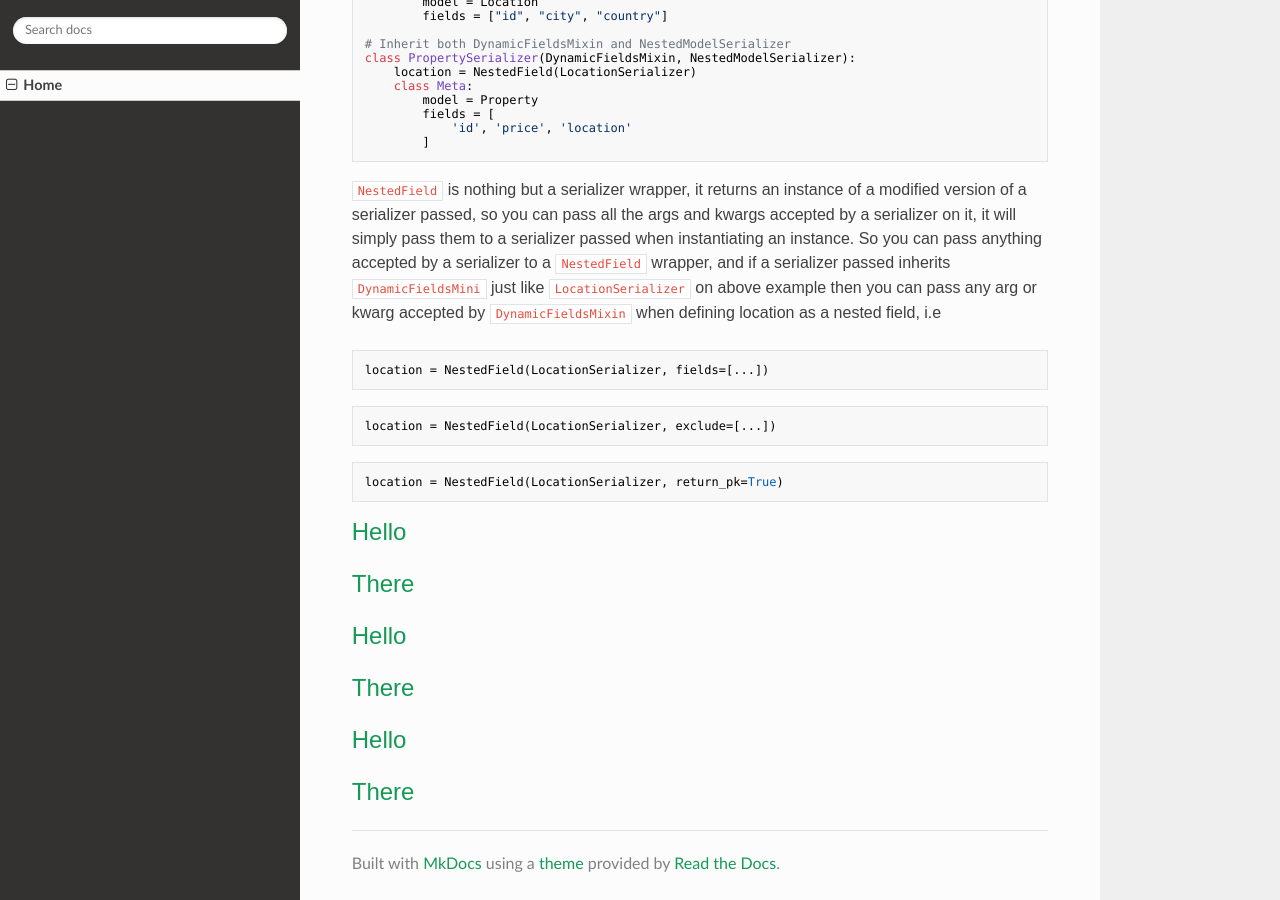
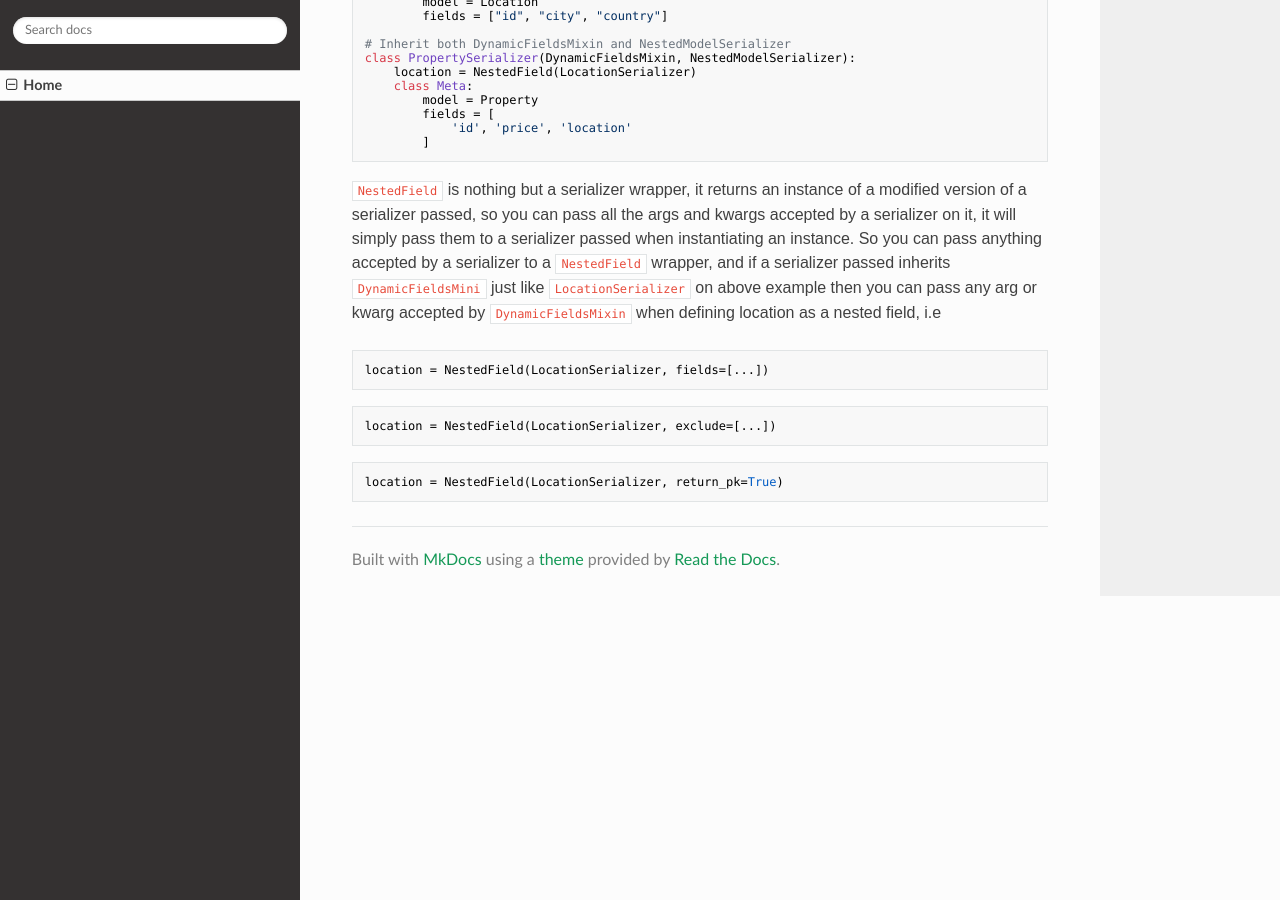
Before and after one commit to yezyilomo/django-restql, an MkDocs documentation site: the page built from docs/index.md, in a window 1280 px wide and 900 px high, scrolled down 18353 px. Built offline with MkDocs 1.6.1, drawn with Linux system fonts in a browser that asks for light colours; nearby versions of some CDN libraries.

Commit message:
:pencil:Update documentation

````diff
--- a/docs/index.md
+++ b/docs/index.md
@@ -950,14 +950,3 @@ location = NestedField(LocationSerializer, exclude=[...])
 ```py
 location = NestedField(LocationSerializer, return_pk=True)
 ```
-
-## Hello
-
-## There
-
-## Hello
-
-## There
-## Hello
-
-## There
````
